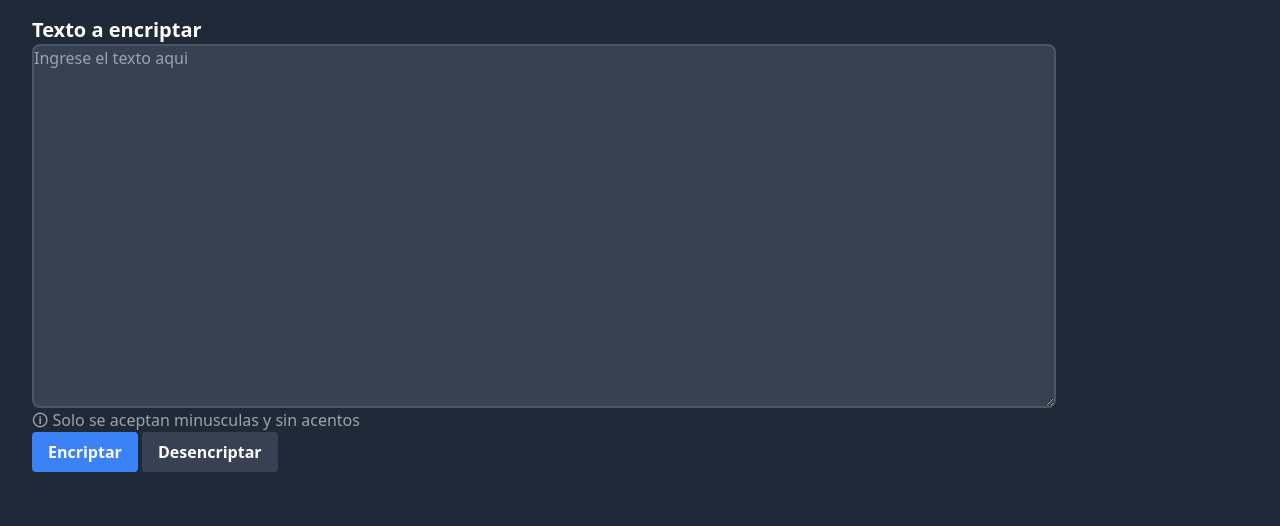
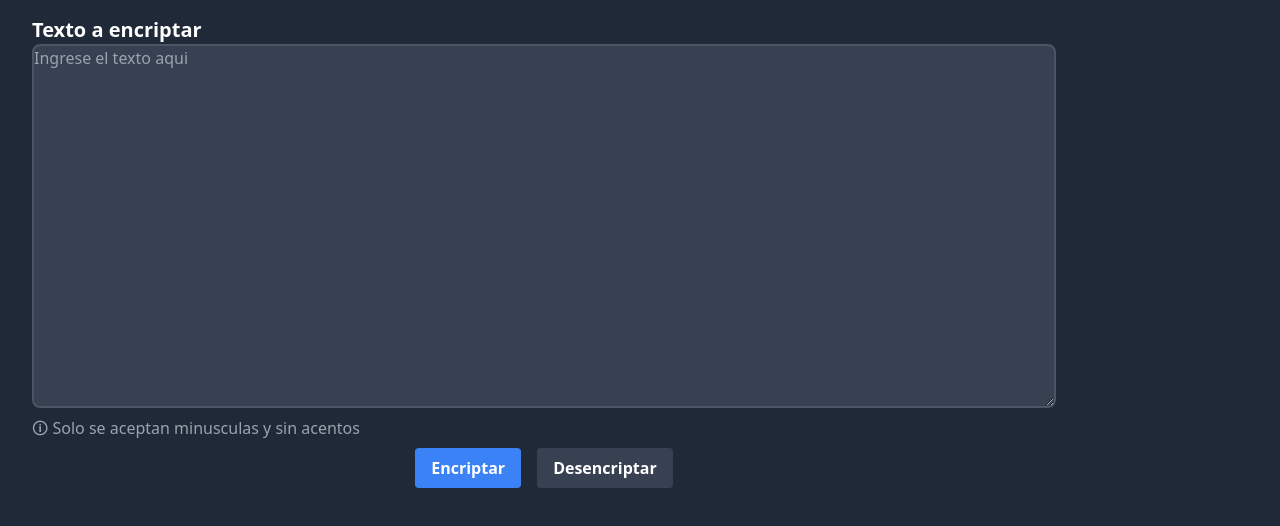
Before and after one commit to Junior-HJ/HTML-CSS-Alura-ONE, a plain HTML site: page Challenge/EncriptadorAlura/index.html in a window 1280 px wide. Shown: the part 60-586 px from the top of the page. Drawn offline with nearby package versions, Linux system fonts and the light colour scheme.

Commit message:
Version 1 del challenge

```diff
--- a/Challenge/EncriptadorAlura/index.html
+++ b/Challenge/EncriptadorAlura/index.html
@@ -26,14 +26,14 @@
                     </div>
 
                     <div>
-                        <p class="text-gray-400">🛈 Solo se aceptan minusculas y sin acentos</p>
+                        <p class="text-gray-400 my-2">🛈 Solo se aceptan minusculas y sin acentos</p>
                     </div>
-
-                    <div>
+                    <!--Center the buttons-->
+                    <div class="flex justify-center">
                         <input type="submit" value="Encriptar"
-                            class="bg-blue-500 hover:bg-blue-700 text-white font-bold py-2 px-4 rounded">
+                            class="bg-blue-500 mx-2 hover:bg-blue-700 text-white font-bold py-2 px-4 rounded">
                         <input type="submit" value="Desencriptar"
-                            class="bg-gray-700 hover:bg-gray-900 text-white font-bold py-2 px-4 rounded">
+                            class="bg-gray-700 mx-2 hover:bg-gray-900 text-white font-bold py-2 px-4 rounded">
                     </div>
             </div>
 
```
